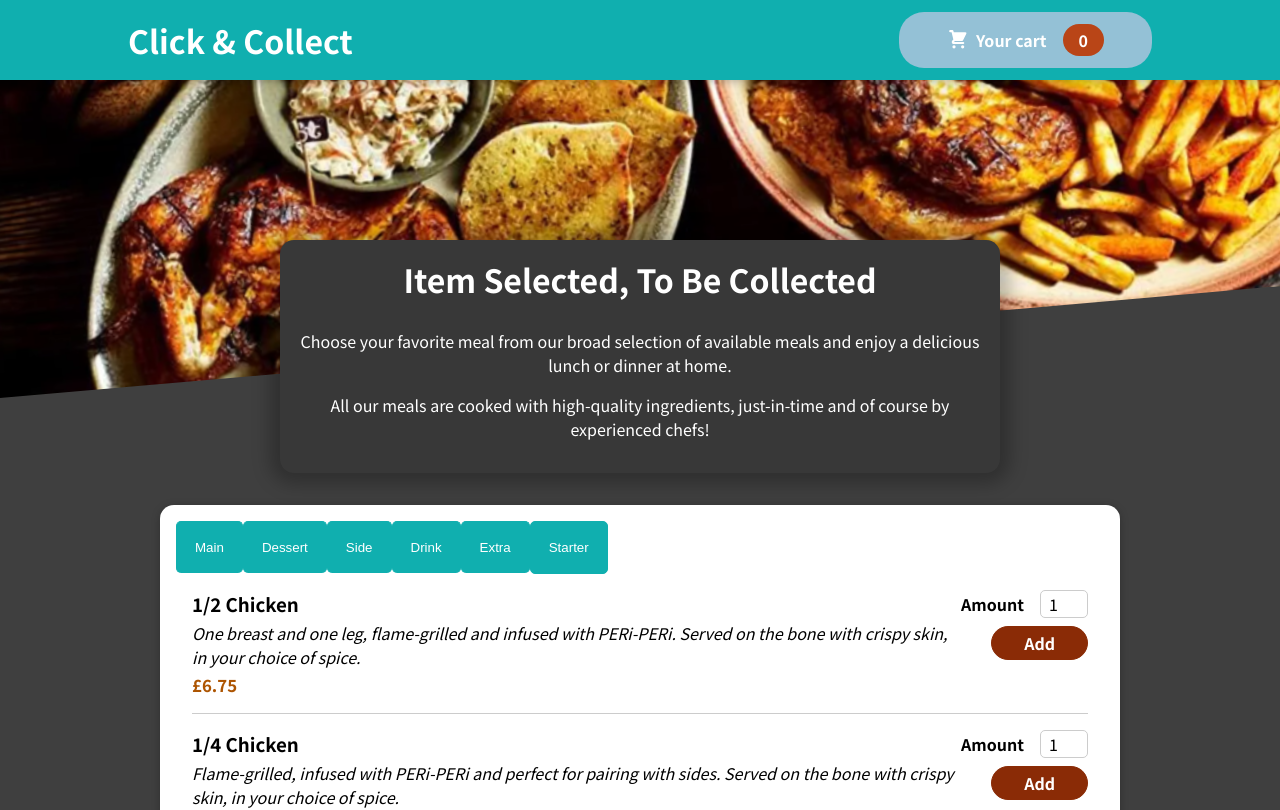
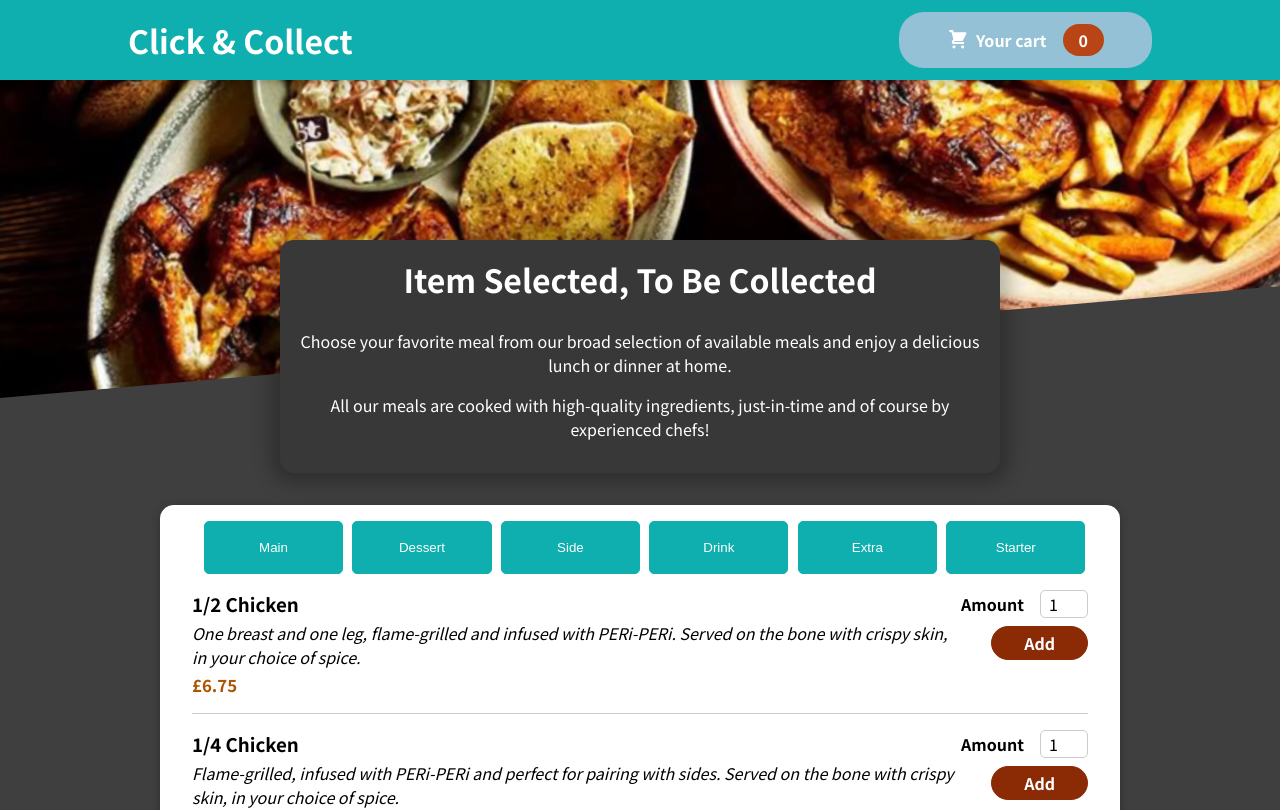
Before and after one commit to simonedif/Order_App, a React (Create React App) app: page / in a window 1280 px wide. Shown: the top 810 px of the page. Built offline with nearby package versions, Linux system fonts and the light colour scheme.

Commit message:
button Styles

```diff
--- a/src/components/Layout/ProductType.module.css
+++ b/src/components/Layout/ProductType.module.css
@@ -1,6 +1,7 @@
 .maindiv {
   width: 100%;
   display: block;
+  text-align: center;
 
 }
 
@@ -11,13 +12,11 @@
   padding: 18px;
   cursor: pointer;
   border-radius: 5px;
+  width: 15%;
+  margin-left: 1%;
 }
 
-.btn-group button:not(:last-child) {
-  border-bottom: none; /* Prevent double borders */
-}
 
-/* Add a background color on hover */
 .btn-group button:hover {
   background-color: #b87a60;
 }
```
